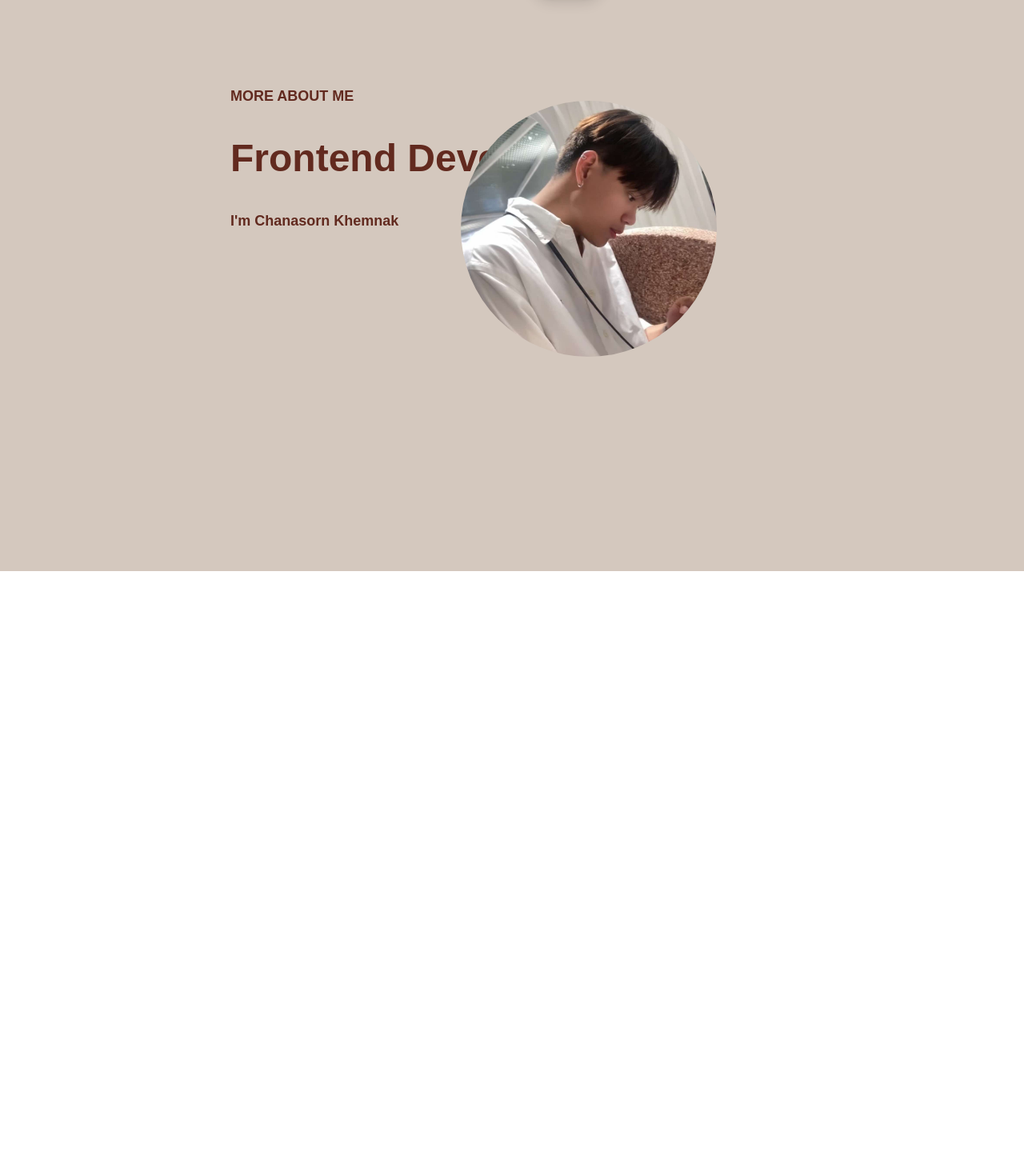
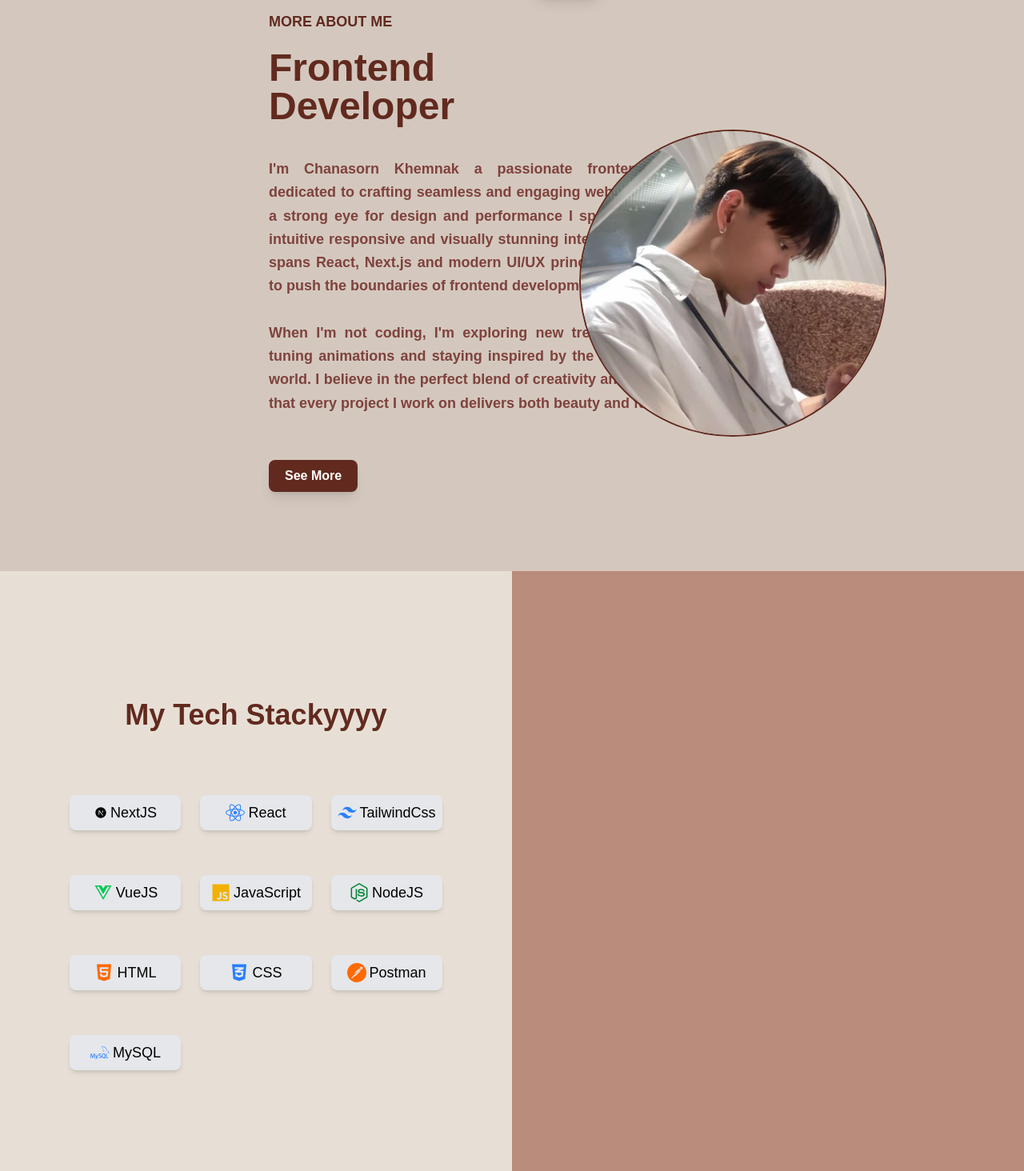
Before and after one commit to ChanasornK/Profile, a Next.js app: page /about in a window 1280 px wide. Shown: the part 86-1550 px from the top of the page at 80% size. Before the commit the page ends 800 px from the top, so only its background shows below. Built offline with nearby package versions, Linux system fonts and the light colour scheme.

Commit message:
tech stack

```diff
--- a/pages/about.js
+++ b/pages/about.js
@@ -1,16 +1,57 @@
-import React from "react";
+import React, { useRef } from "react";
 import Navbar from "./component/navbar";
-const about = () => {
+import { RiNextjsFill } from "react-icons/ri";
+import { FaReact } from "react-icons/fa";
+import { RiTailwindCssFill } from "react-icons/ri";
+import { FaVuejs } from "react-icons/fa";
+import { IoLogoJavascript } from "react-icons/io5";
+import { FaNodeJs } from "react-icons/fa";
+import { FaHtml5 } from "react-icons/fa";
+import { FaCss3Alt } from "react-icons/fa";
+import { SiPostman } from "react-icons/si";
+import { SiMysql } from "react-icons/si";
+const About = () => {
+  const seeMoreRef = useRef(null); // สร้าง ref สำหรับ div ที่ต้องการเลื่อนไปหา
+  const handleScroll = () => {
+    seeMoreRef.current?.scrollIntoView({ behavior: "smooth" });
+  };
+
   return (
     <>
-      <div className="bg-white w-full h-dvh  ">
+      <div className="bg-white w-full h-dvh">
         <Navbar />
-        <div className="w-full h-dvh bg-[#D4C8BE] pt-48 ">
-          <div className="bg-[#D4C8BE] w-full text-[#622A1F] font-[M_PLUS_Rounded_1c] text-lg font-bold">
-            <div className="ml-72 font-bold font-[M_PLUS_Rounded_1c] ">MORE ABOUT ME</div>
-            <div className="ml-72 mt-10 text-[#622A1F] font-[M_PLUS_Rounded_1c] text-5xl font-bold relative">
+        <div className="w-full h-dvh bg-[#D4C8BE] flex items-center justify-center px-32">
+          <div className="w-1/2 text-[#622A1F] font-[M_PLUS_Rounded_1c]">
+            <h2 className="text-lg font-bold ml-52">MORE ABOUT ME</h2>
+            <h1 className="mt-5 text-5xl font-bold ml-52">
               Frontend Developer
-              <div className="absolute top-28 right-96 transform -translate-y-1/2 w-80 h-80  rounded-full overflow-hidden">
+            </h1>
+            <p className="mt-10 text-lg font-bold leading-relaxed w-[575px] ml-52 tracking-normal text-justify text-[#7F423D]">
+              I'm Chanasorn Khemnak a passionate frontend developer dedicated to
+              crafting seamless and engaging web experience With a strong eye
+              for design and performance I specialize in creating intuitive
+              responsive and visually stunning interfaces. My expertise spans
+              React, Next.js and modern UI/UX principles always striving to push
+              the boundaries of frontend development.
+              <br />
+              <br />
+              When I'm not coding, I'm exploring new trends in design, fine
+              tuning animations and staying inspired by the ever evolving tech
+              world. I believe in the perfect blend of creativity and logic
+              ensuring that every project I work on delivers both beauty and
+              functionality.
+            </p>
+            <button
+              onClick={handleScroll}
+              className="cursor-pointer bg-[#622A1F] text-white font-semibold py-2 px-5 ml-52
+                rounded-lg shadow-lg transition-all duration-300 ease-in-out transform hover:scale-125 mt-14"
+            >
+              See More
+            </button>
+          </div>
+
+          <div className="w-1/2 flex justify-center mt-20 ml-10">
+            <div className="w-96 h-96 border-2 border-[#622A1F] rounded-full overflow-hidden">
               <img
                 className="w-full h-full object-cover"
                 src="/profile2.jpg"
@@ -18,14 +59,65 @@ const about = () => {
               />
             </div>
           </div>
-            <div className="ml-72 mt-10 font-bold font-[M_PLUS_Rounded_1c]">
-              I'm Chanasorn Khemnak
+        </div>
+
+        <div ref={seeMoreRef} className="w-full h-dvh flex">
+          <div className="bg-[#E7DFD5] w-1/2 h-dvh ">
+            <div className="flex justify-center text-[#622A1F] mt-40 text-4xl font-semibold font-[M_PLUS_Rounded_1c]">
+              My Tech Stackyyyy
+            </div>
+
+            <div className="mt-10 flex items-center justify-center text-black gap-2">
+              <div className="mt-10 grid grid-cols-3 gap-6 justify-center">
+                <div className="flex items-center justify-center gap-1 bg-gray-200 p-2 rounded-lg shadow-md ">
+                  <RiNextjsFill clasyyyyyyyyyyyysName="text-2xl " />
+                  <span className="text-lg ">NextJS</span>
+                </div>
+                <div className="flex items-center justify-center gap-1 bg-gray-200 p-2 rounded-lg shadow-md">
+                  <FaReact className="text-2xl text-blue-500" />
+                  <span className="text-lg">React</span>
+                </div>
+                <div className="flex items-center justify-center gap-1 bg-gray-200 p-2 rounded-lg shadow-md">
+                  <RiTailwindCssFill className="text-2xl text-blue-500 " />
+                  <span className="text-lg">TailwindCss</span>
+                </div>
+                <div className="flex items-center justify-center gap-1 bg-gray-200 p-2 rounded-lg shadow-md mt-8">
+                  <FaVuejs className="text-2xl text-green-500" />
+                  <span className="text-lg">VueJS</span>
+                </div>
+                <div className="flex items-center justify-center gap-1 bg-gray-200 p-2 rounded-lg shadow-md mt-8">
+                  <IoLogoJavascript className="text-2xl text-yellow-500" />
+                  <span className="text-lg">JavaScript</span>
+                </div>
+                <div className="flex items-center justify-center gap-1 bg-gray-200 p-2 rounded-lg shadow-md mt-8">
+                  <FaNodeJs className="text-2xl text-green-700" />
+                  <span className="text-lg">NodeJS</span>
+                </div>
+                <div className="flex items-center justify-center gap-1 bg-gray-200 p-2 rounded-lg shadow-md mt-8">
+                  <FaHtml5 className="text-2xl text-orange-500" />
+                  <span className="text-lg">HTML</span>
+                </div>
+                <div className="flex items-center justify-center gap-1 bg-gray-200 p-2 rounded-lg shadow-md mt-8">
+                  <FaCss3Alt className="text-2xl text-blue-500" />
+                  <span className="text-lg">CSS</span>
+                </div>
+                <div className="flex items-center justify-center gap-1 bg-gray-200 p-2 rounded-lg shadow-md mt-8">
+                  <SiPostman className="text-2xl text-orange-500" />
+                  <span className="text-lg">Postman</span>
+                </div>
+                <div className="flex items-center justify-center gap-1 bg-gray-200 p-2 rounded-lg shadow-md mt-8">
+                  <SiMysql className="text-2xl text-blue-500" />
+                  <span className="text-lg">MySQL</span>
+                </div>
+
               </div>
             </div>
+          </div>
+          <div className="bg-[#BA8C7B] w-1/2 h-dvh "></div>
         </div>
       </div>
     </>
   );
 };
 
-export default about;
+export default About;
```
Lines whose indentation alone changed are shown as unchanged.
